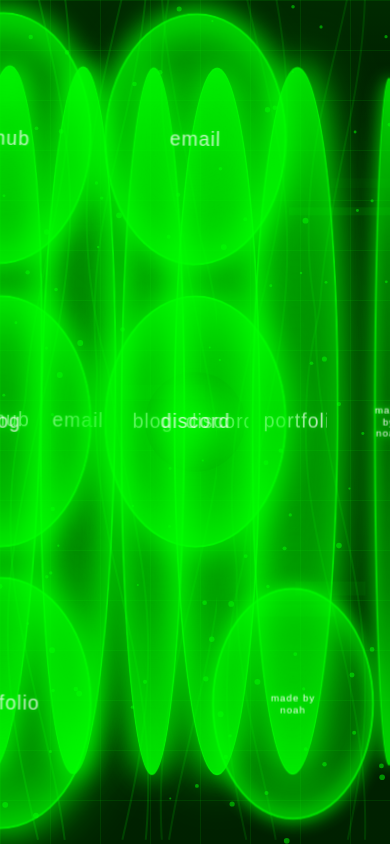
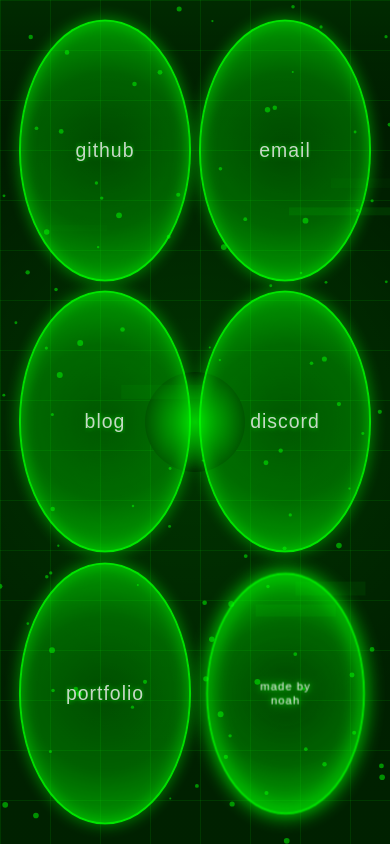
Before and after one commit to 50SACINMYSOCIDGAF/XboxUI, a React (Create React App) app: page / in a window 390 px wide. Built offline with nearby package versions, Linux system fonts and the light colour scheme.

Commit message:
almost fixed

```diff
--- a/src/App.tsx
+++ b/src/App.tsx
@@ -133,17 +133,23 @@
 };
 
 const MobileGrid = styled.div`
-  display: none;
-
-  @media (max-width: 768px) {
     display: grid;
     grid-template-columns: repeat(2, 1fr);
     grid-template-rows: repeat(3, 1fr);
+    gap: 10px;
     width: 100%;
     height: 100%;
     position: absolute;
     top: 0;
     left: 0;
+    padding: 20px;
+    box-sizing: border-box;
+    z-index: 30;
+`;
+
+const DesktopLayout = styled.div`
+  @media (max-width: 768px) {
+    display: none;
   }
 `;
 
@@ -214,6 +220,8 @@
     const segmentWidth = windowSize.width / menuItems.length;
     const segmentHeight = windowSize.height;
 
+    const isMobile = windowSize.width <= 768;
+
     return (
         <>
             <GlobalStyle />
@@ -223,7 +231,10 @@
                 <Particles />
                 <ScanLine />
                 <DigitalDistortion />
-                {/* Desktop layout */}
+
+                {!isMobile ? (
+                    // Desktop layout
+                    <>
                         {menuItems.map((item, index) => (
                             <SegmentContainer key={item.label}>
                                 <StrandSVG>
@@ -253,8 +264,9 @@
                             </SegmentContainer>
                         ))}
                         <SelectButton windowSize={windowSize} />
-
-                {/* Mobile layout */}
+                    </>
+                ) : (
+                    // Mobile layout
                     <MobileGrid>
                         {menuItems.map((item, index) => (
                             <MenuItem
@@ -269,6 +281,7 @@
                         ))}
                         <SelectButton windowSize={windowSize} />
                     </MobileGrid>
+                )}
             </AppContainer>
         </>
     );
--- a/src/components/MenuItem.tsx
+++ b/src/components/MenuItem.tsx
@@ -62,8 +62,10 @@
         display: flex;
         justify-content: center;
         align-items: center;
+        animation: none;
     }
 `;
+
 
 const Strand = styled.div`
     position: absolute;
@@ -109,8 +111,10 @@
     }
 
     @media (max-width: 768px) {
-        width: 80%;
-        height: 80%;
+        width: 90%;
+        height: 90%;
+        box-shadow: 0 0 15px rgba(0, 255, 0, 0.5),
+        inset 0 0 15px rgba(0, 255, 0, 0.5);
     }
 `;
 
@@ -128,7 +132,7 @@
     animation: ${props => props.isTyping ? css`${typingAnimation} 1s steps(${props.children?.toString().length || 1}, end)` : 'none'};
 
     @media (max-width: 768px) {
-        font-size: ${props => props.size * 0.16}px; // Slightly smaller on mobile devices
+        font-size: ${props => props.size * 0.16}px;
     }
 `;
 
@@ -151,6 +155,9 @@
         return Math.max(baseSize, 120);
     }, [windowSize]);
 
+    useMemo(() => {
+        return Math.min(windowSize.width, windowSize.height) * 0.15; // Reduced size for mobile
+    }, [windowSize]);
 
     useEffect(() => {
         if (isLoaded) {
@@ -173,7 +180,11 @@
                 size={itemSize}
             >
                 <ItemLink href={link} target="_blank" rel="noopener noreferrer">
-                    <ItemText isHovered={isHovered} size={itemSize} isTyping={isTyping}>
+                    <ItemText
+                        isHovered={isHovered}
+                        size={itemSize}
+                        isTyping={isTyping}
+                    >
                         {label}
                     </ItemText>
                 </ItemLink>
--- a/src/components/SelectButton.tsx
+++ b/src/components/SelectButton.tsx
@@ -70,8 +70,8 @@
     }
 
     @media (max-width: 768px) {
-        width: 80%;
-        height: 80%;
+        width: 90%;
+        height: 90%;
     }
 `;
 
@@ -94,6 +94,11 @@
     text-shadow: 0 0 5px rgba(0, 255, 0, 0.8);
     text-align: center;
     line-height: 1.2;
+
+    @media (max-width: 768px) {
+        font-size: ${props => props.size * 0.14}px; // Reduced font size for mobile
+    }
+
 `;
 
 const SelectButton: React.FC<SelectButtonProps> = ({ windowSize }) => {
```
Lines whose indentation alone changed are shown as unchanged.
